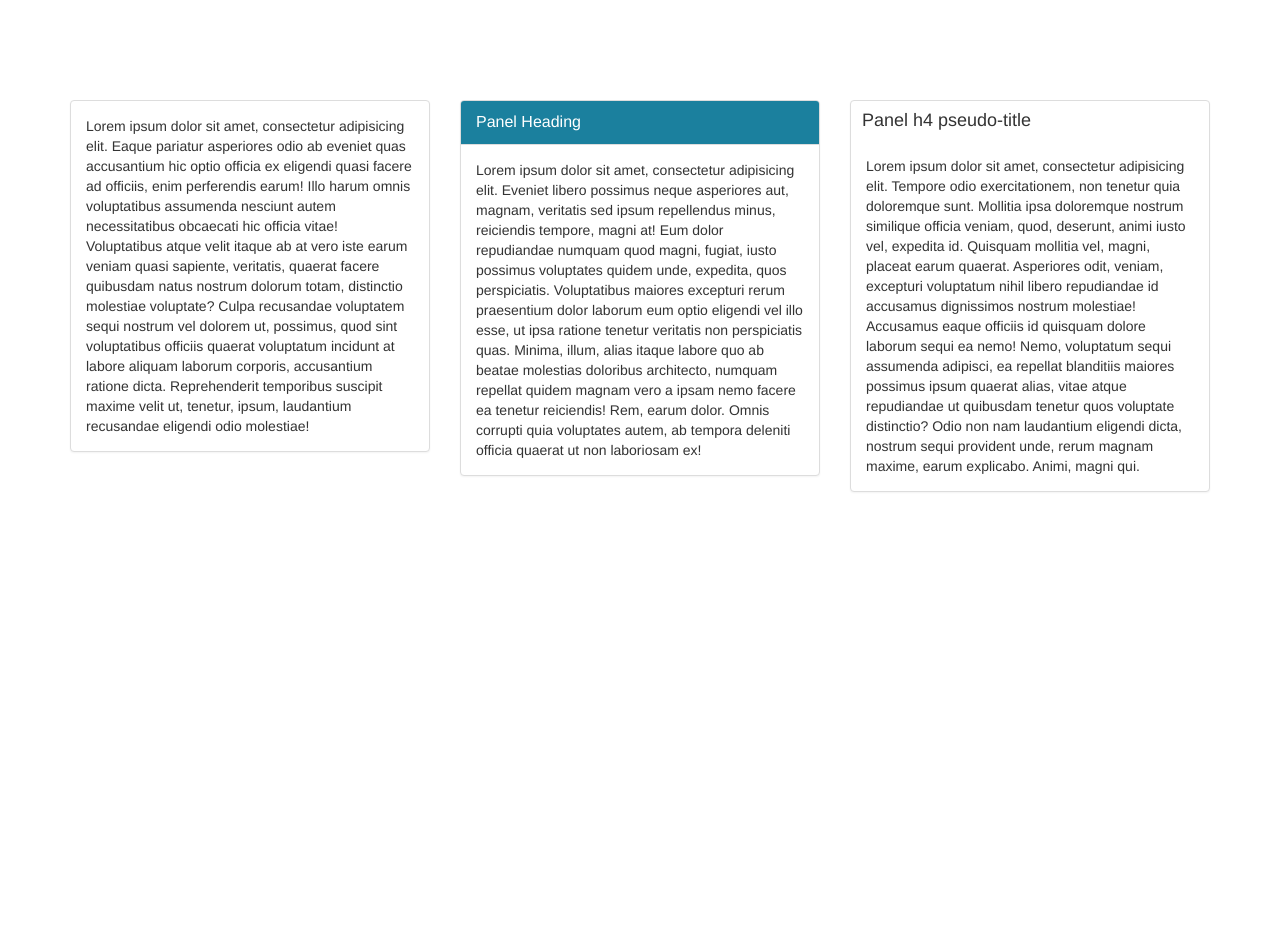
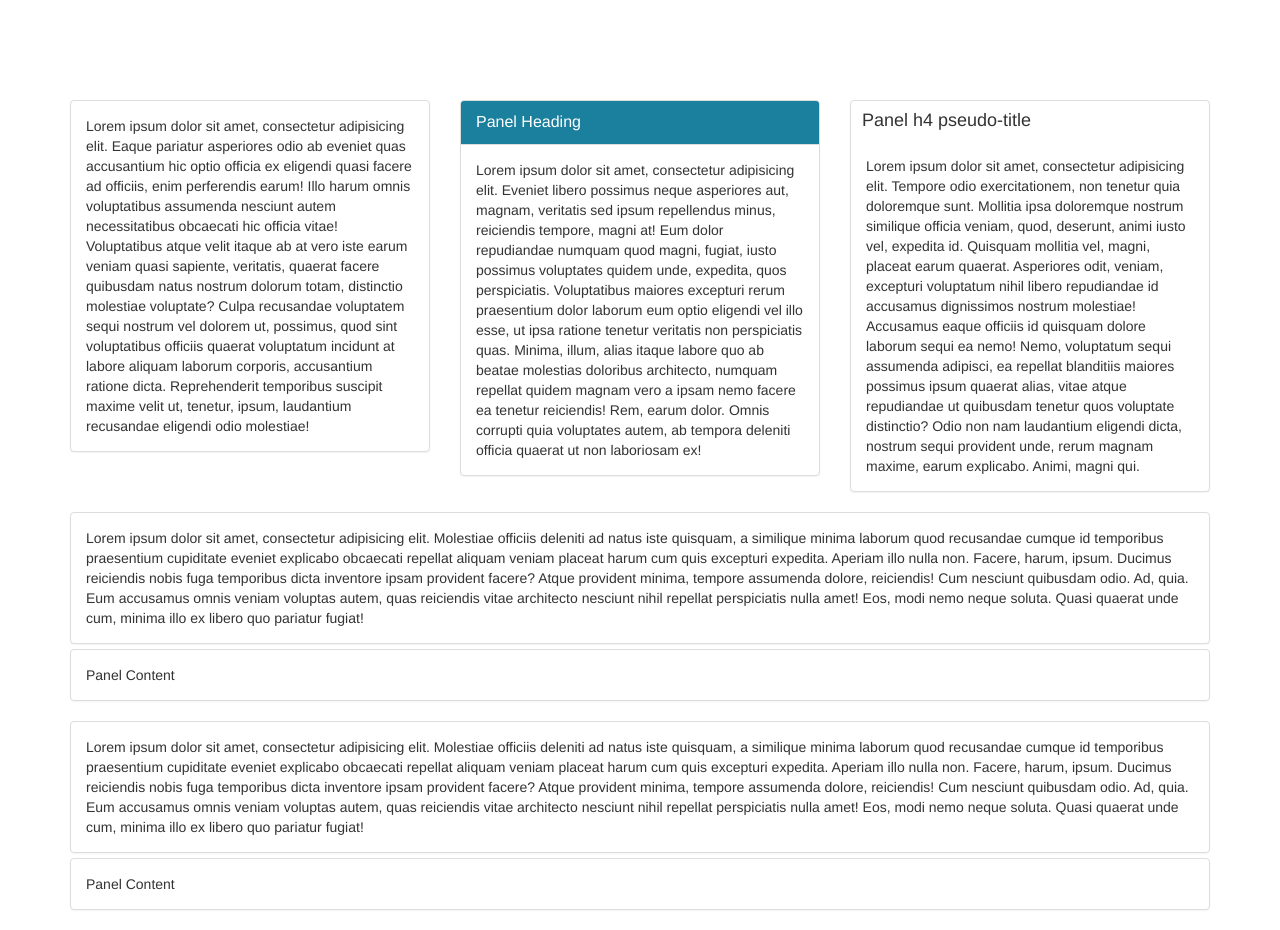
Before and after one commit to daedalus1215/Bootstrap-3, a plain HTML site: page panel-attempt/index.html in a window 1280 px wide. Before the commit the page ends 800 px from the top, so only its background shows below. Drawn offline with nearby package versions, Linux system fonts and the light colour scheme.

Commit message:
playing with less

```diff
--- /dev/null
+++ b/less/css/main.less
@@ -0,0 +1,11 @@
+.panel {
+	border: 3px solid dodgerblue;
+	background: lightgreen;
+	margin: 10px;
+}
+
+
+
+.little-panel {
+	.panel; // includes properties above.
+}
--- a/panel-attempt/index.html
+++ b/panel-attempt/index.html
@@ -52,6 +52,29 @@
 
     </div>
 
+       <div class="container">
+
+	<div class="panel-group">
+  <div class="panel panel-default">
+    <div class="panel-body">Lorem ipsum dolor sit amet, consectetur adipisicing elit. Molestiae officiis deleniti ad natus iste quisquam, a similique minima laborum quod recusandae cumque id temporibus praesentium cupiditate eveniet explicabo obcaecati repellat aliquam veniam placeat harum cum quis excepturi expedita. Aperiam illo nulla non. Facere, harum, ipsum. Ducimus reiciendis nobis fuga temporibus dicta inventore ipsam provident facere? Atque provident minima, tempore assumenda dolore, reiciendis! Cum nesciunt quibusdam odio. Ad, quia. Eum accusamus omnis veniam voluptas autem, quas reiciendis vitae architecto nesciunt nihil repellat perspiciatis nulla amet! Eos, modi nemo neque soluta. Quasi quaerat unde cum, minima illo ex libero quo pariatur fugiat!</div>
+  </div>
+  <div class="panel panel-default">
+    <div class="panel-body">Panel Content</div>
+  </div>
+</div>
+       </div>
+
+           <div class="container">
+
+	<div class="panel-group">
+  <div class="panel panel-default">
+    <div class="panel-body">Lorem ipsum dolor sit amet, consectetur adipisicing elit. Molestiae officiis deleniti ad natus iste quisquam, a similique minima laborum quod recusandae cumque id temporibus praesentium cupiditate eveniet explicabo obcaecati repellat aliquam veniam placeat harum cum quis excepturi expedita. Aperiam illo nulla non. Facere, harum, ipsum. Ducimus reiciendis nobis fuga temporibus dicta inventore ipsam provident facere? Atque provident minima, tempore assumenda dolore, reiciendis! Cum nesciunt quibusdam odio. Ad, quia. Eum accusamus omnis veniam voluptas autem, quas reiciendis vitae architecto nesciunt nihil repellat perspiciatis nulla amet! Eos, modi nemo neque soluta. Quasi quaerat unde cum, minima illo ex libero quo pariatur fugiat!</div>
+  </div>
+  <div class="panel panel-default">
+    <div class="panel-body">Panel Content</div>
+  </div>
+</div>
+       </div>
 
 
                     <!-- Latest compiled and minified JavaScript -->
```
Also changed, not shown: less/index.html (added, +16 -0 lines), css/main.css (added), less/css/main.css (added).
